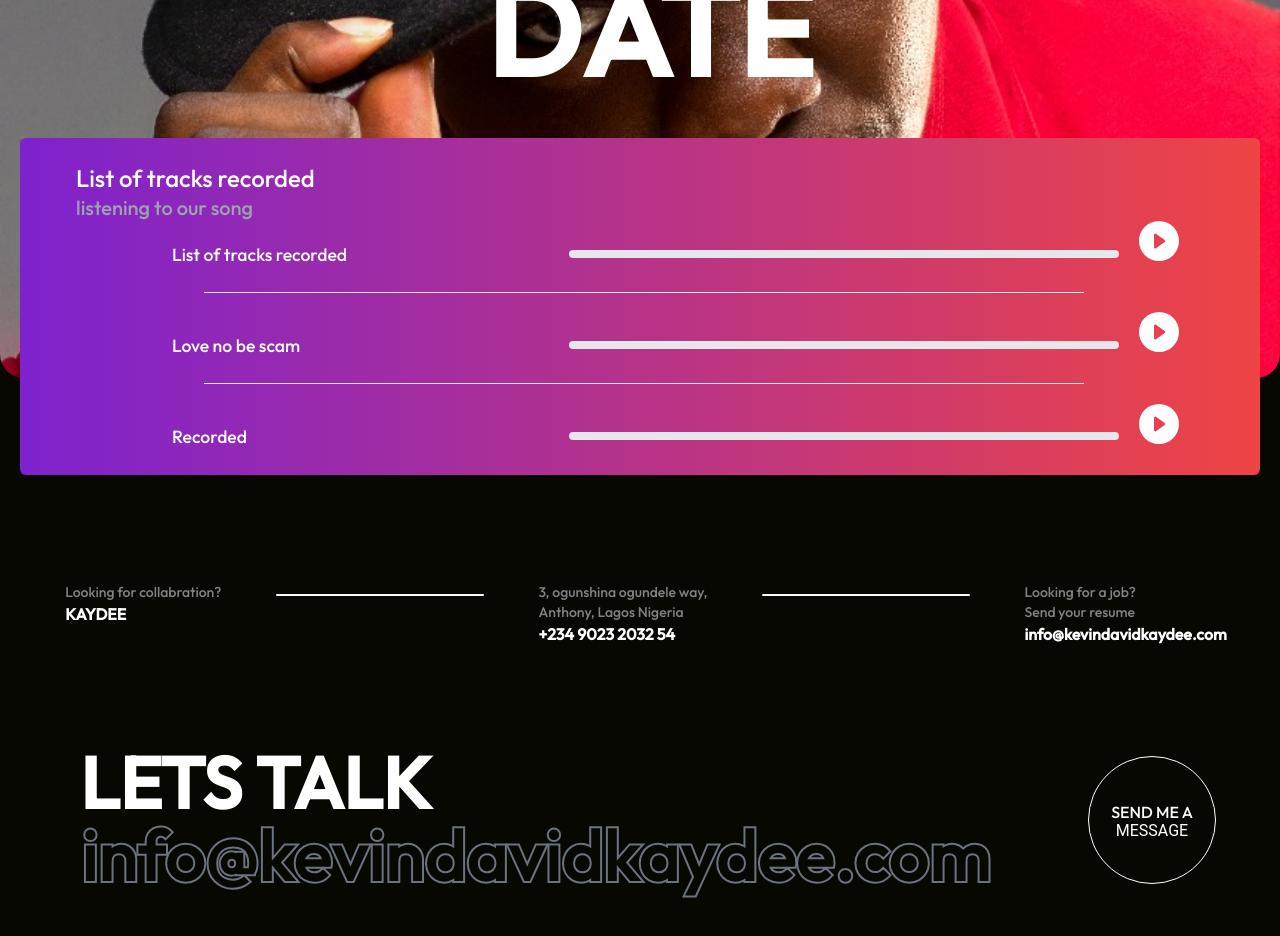
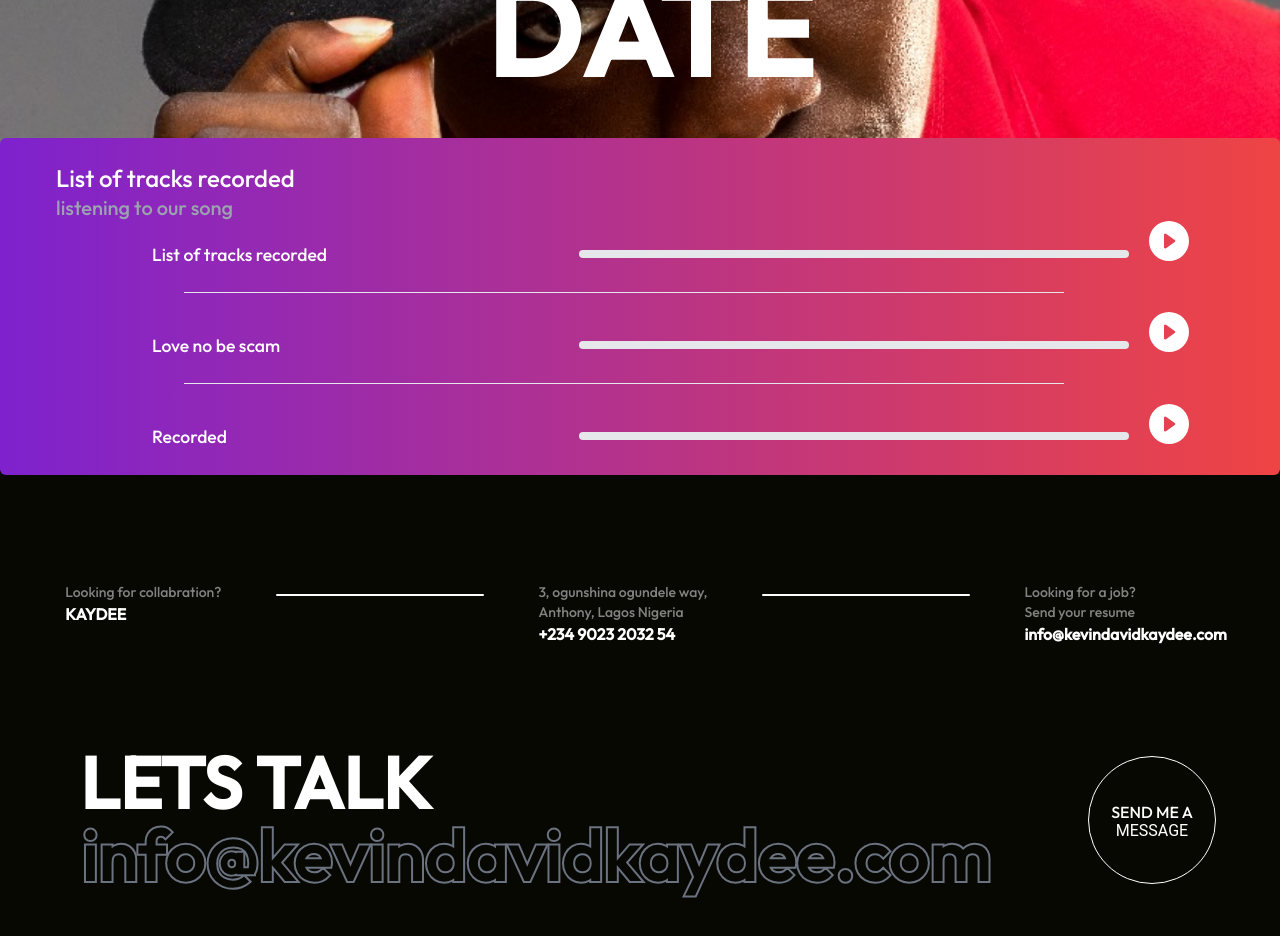
Before and after one commit to Simplevhick/Kevindavid, a Next.js app: page / in a window 1280 px wide. Shown: the part 2400-3336 px from the top of the page. Built offline with nearby package versions, Linux system fonts and the light colour scheme.

Commit message:
changed the width of the tour part

```diff
--- a/components/Tour.jsx
+++ b/components/Tour.jsx
@@ -71,7 +71,7 @@ const Tour = () => {
             </div>
           </div>
 
-          <div className="absolute p-12 top-[19rem] w-auto rounded-md lg:absolute lg:top-[20rem] lg:w-auto lg:mt-0 lg:p-6 lg:rounded-md md:rounded-md md:absolute md:top-[10rem] md:mt-32 md:w-auto md:m-5 bg-gradient-to-r  from-purple-700 to-red-500">
+          <div className="absolute p-12 top-[19rem] w-auto rounded-md lg:absolute lg:top-[20rem] lg:w-auto lg:mt-0 lg:p-6 lg:rounded-md md:rounded-md md:absolute md:top-[10rem] md:mt-32 md:w-auto md:p-5 bg-gradient-to-r  from-purple-700 to-red-500">
             <div className="text-[1.7rem] whitespace-nowrap lg:px-[2rem] lg:text-2xl md:text-2xl md:px-[2rem]">
               <div>
                 <h3 className="outfit"> List of tracks recorded </h3>
--- a/components/audio.js
+++ b/components/audio.js
@@ -11,10 +11,12 @@ exports.songsdata = [
   },
   {
     title: "Central-Cee",
-    url: "/assets/asa.mp3",
+    // url: "/assets/asa.mp3",
+    url:"https://freesound.org/data/previews/466/466588_10094893-lq.mp3",
     img: "/assets/kev5.jpg",
   },
 ];
 // https://audiomack.com/embed/kevindavidkaydee/song/when-god-remembers-you
 // "https://open.spotify.com/track/5aX9CJyCqA1LrXH8XnPL2x?si=fa0de2833457428a",
 // https://www.soundhelix.com/examples/mp3/SoundHelix-Song-6.mp3
+{/* <iframe src="https://audiomack.com/embed/kevindavidkaydee/song/when-god-remembers-you" scrolling="no" width="100%" height="252" frameborder="0" title="WHEN GOD REMEMBERS YOU"></iframe> */}
```
